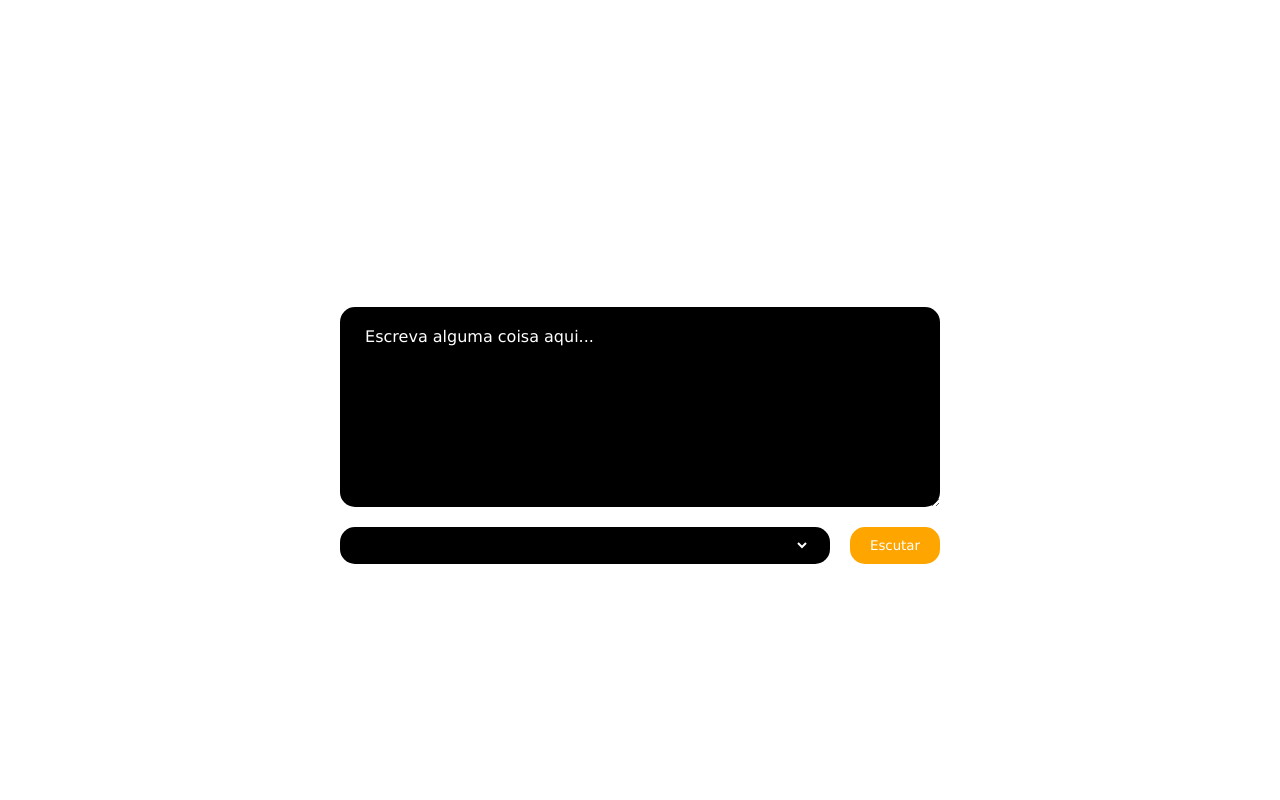
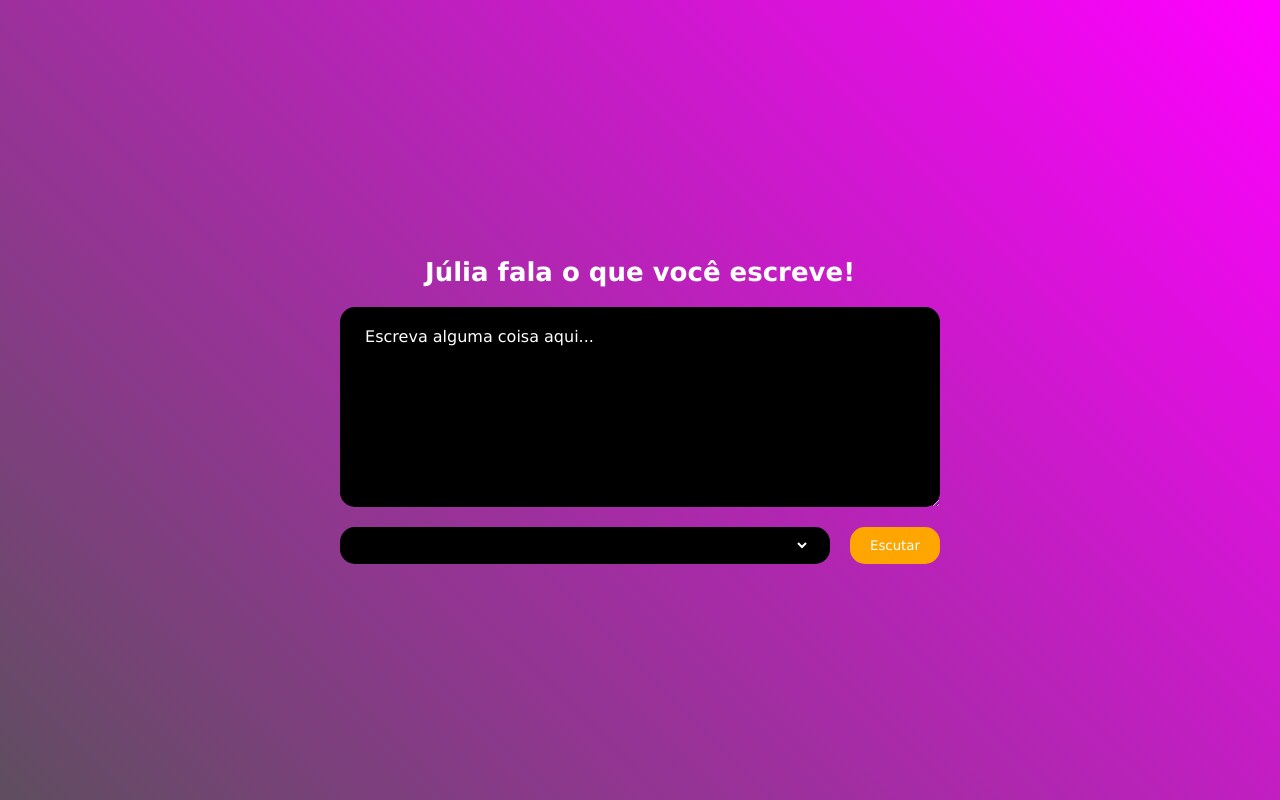
Before and after one commit to LorennEvelin/projeto-_de_voz, a plain HTML site: page index.html in a window 1280 px wide. Drawn offline with Linux system fonts and the light colour scheme.

Commit message:
Update style.css

```diff
--- a/style.css
+++ b/style.css
@@ -10,7 +10,7 @@
 main{
     width: 100%;
     height: 100vh;
-    background: linear-gradient(45deg, 5f4e5f, ff00ff);
+    background: linear-gradient(45deg, #5f4e5f, #ff00ff);
     display: flex;
     flex-direction: column;
     justify-content: center;
```
